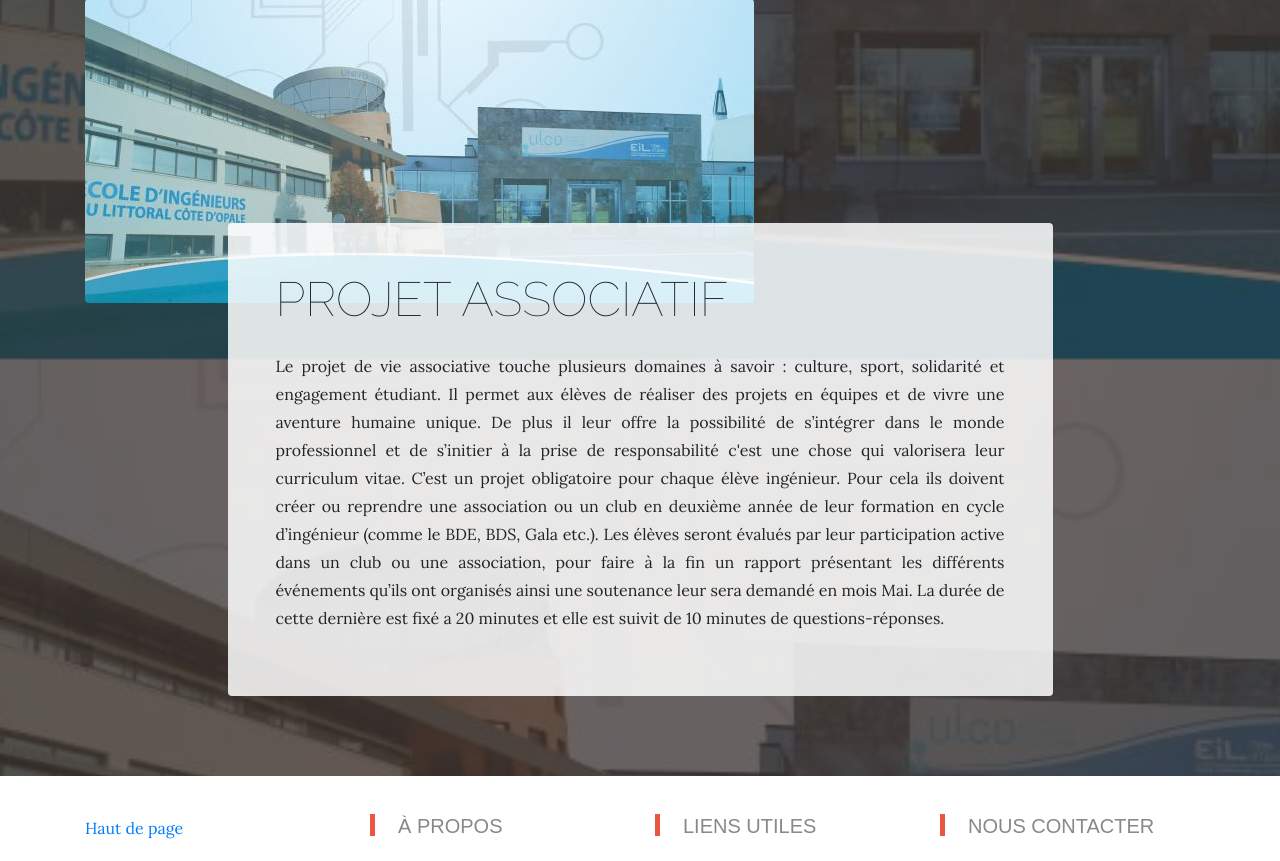
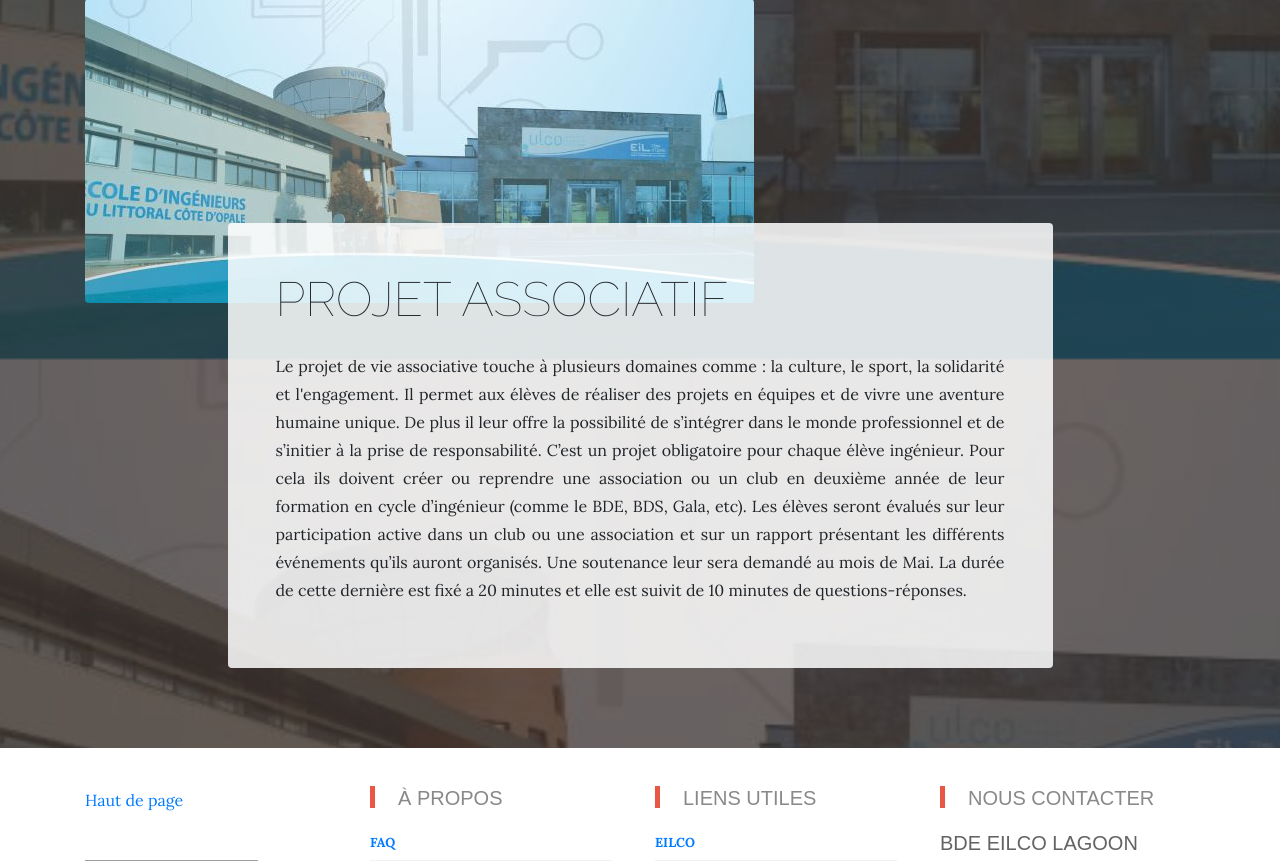
Before and after one commit to co08renckx/siteclub, a PHP site: page /about.php in a window 1280 px wide. Shown: the part 441-1302 px from the top of the page. Run offline with PHP 8.4, Linux system fonts and the light colour scheme; grey boxes are pictures that could not be loaded.

Commit message:
chgt du texte

```diff
--- a/Projet tech/about.php
+++ b/Projet tech/about.php
@@ -106,9 +106,9 @@
 
                 <span class="section-heading-lower">Projet associatif</span>
               </h2>
-              <p style="text-align: justify;">Le projet de vie associative touche plusieurs domaines à savoir : culture, sport, solidarité et engagement étudiant. Il permet aux élèves de réaliser des projets en équipes et de vivre une aventure humaine unique. De plus il leur offre la possibilité de s’intégrer dans le monde professionnel et de s’initier à la prise de responsabilité c'est une chose qui valorisera leur curriculum vitae.
-                C’est un projet obligatoire pour chaque élève ingénieur. Pour cela ils doivent créer ou reprendre une association ou un club en deuxième année de leur formation en cycle d’ingénieur (comme le BDE, BDS, Gala etc.).
-                Les élèves seront évalués par leur participation active dans un club ou une association, pour faire à la fin un rapport présentant les différents événements qu’ils ont organisés ainsi une soutenance leur sera demandé en mois Mai. La durée de cette dernière est fixé a 20 minutes et elle est suivit de 10 minutes de questions-réponses.</p>
+              <p style="text-align: justify;">Le projet de vie associative touche à plusieurs domaines comme : la culture, le sport, la solidarité et l'engagement. Il permet aux élèves de réaliser des projets en équipes et de vivre une aventure humaine unique. De plus il leur offre la possibilité de s’intégrer dans le monde professionnel et de s’initier à la prise de responsabilité.
+                C’est un projet obligatoire pour chaque élève ingénieur. Pour cela ils doivent créer ou reprendre une association ou un club en deuxième année de leur formation en cycle d’ingénieur (comme le BDE, BDS, Gala, etc).
+                Les élèves seront évalués sur leur participation active dans un club ou une association et sur un rapport présentant les différents événements qu’ils auront organisés. Une soutenance leur sera demandé au mois de Mai. La durée de cette dernière est fixé a 20 minutes et elle est suivit de 10 minutes de questions-réponses.</p>
 
             </div>
           </div>
```
